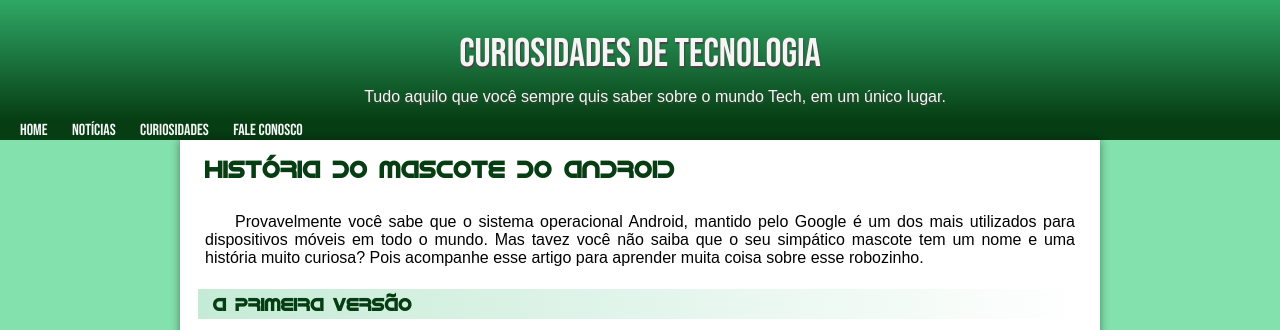
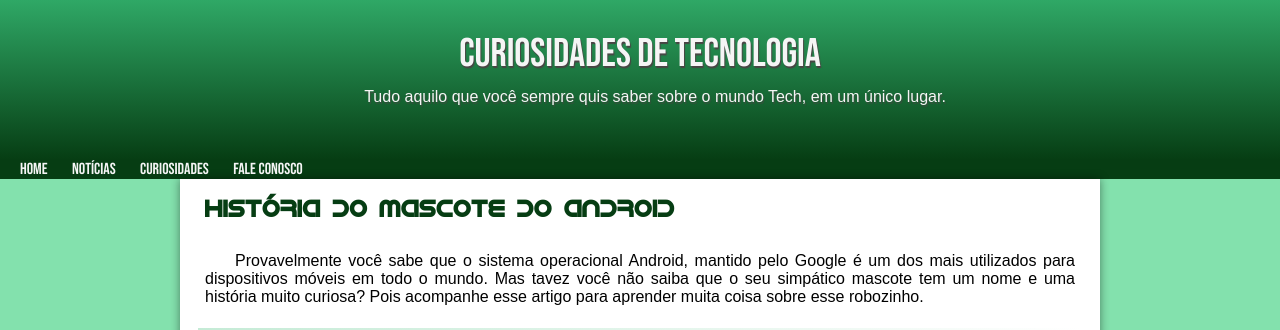
Before and after one commit to flavioviniciusteixeira/mini-projeto-android, a plain HTML site: page index.html in a window 1280 px wide. Shown: the top 330 px of the page. Drawn offline with Linux system fonts and the light colour scheme.

Commit message:
ultima atualizção

```diff
--- a/style.css
+++ b/style.css
@@ -21,8 +21,7 @@
 
 header{
     background-image: linear-gradient(to bottom, var(--cor3), var(--cor5));
-    min-width: 500px;
-    max-width: 100%;
+    min-height: 160px;
 }
 .titulo-principal{
     font-family:'Bebas';
```
